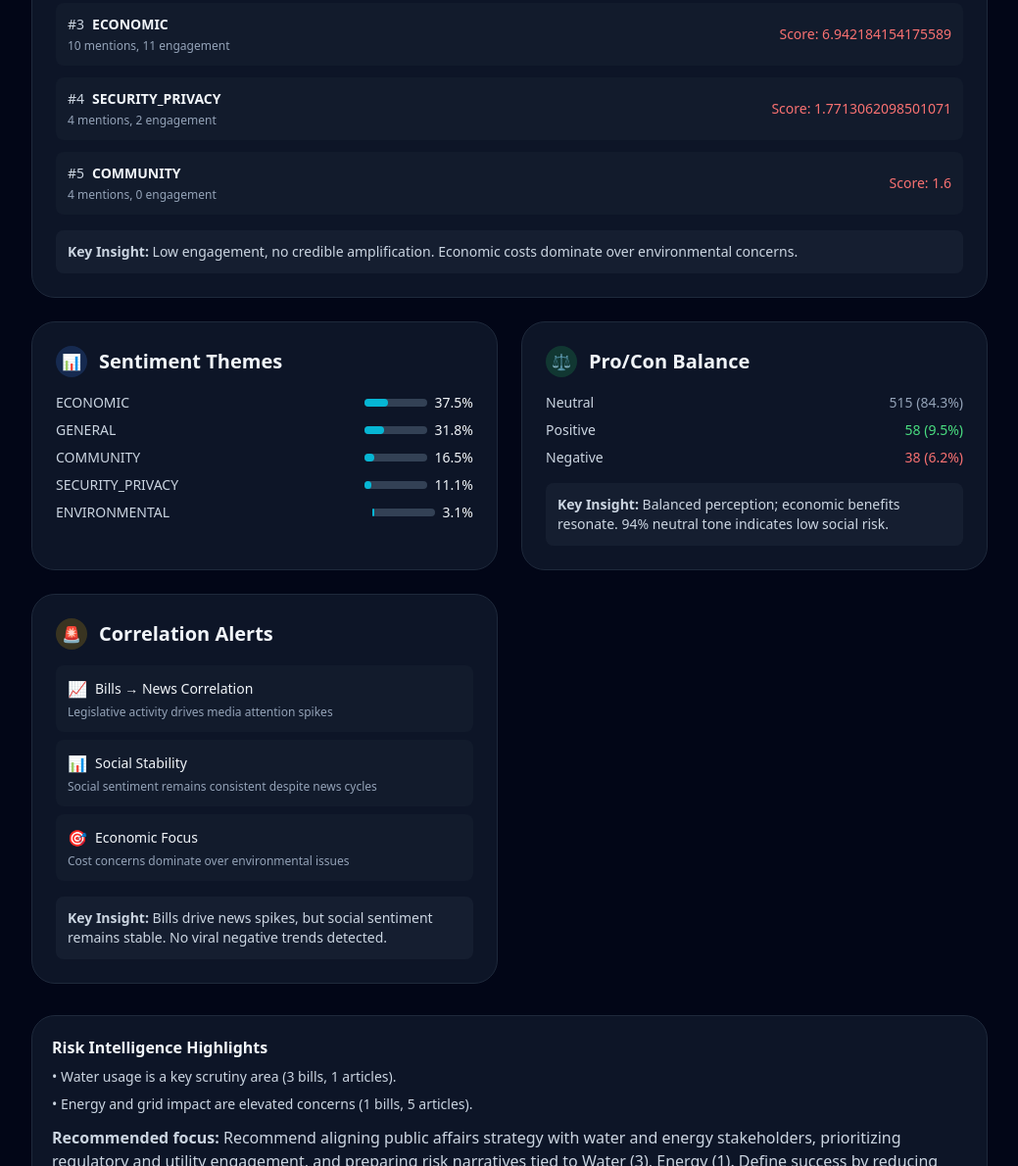
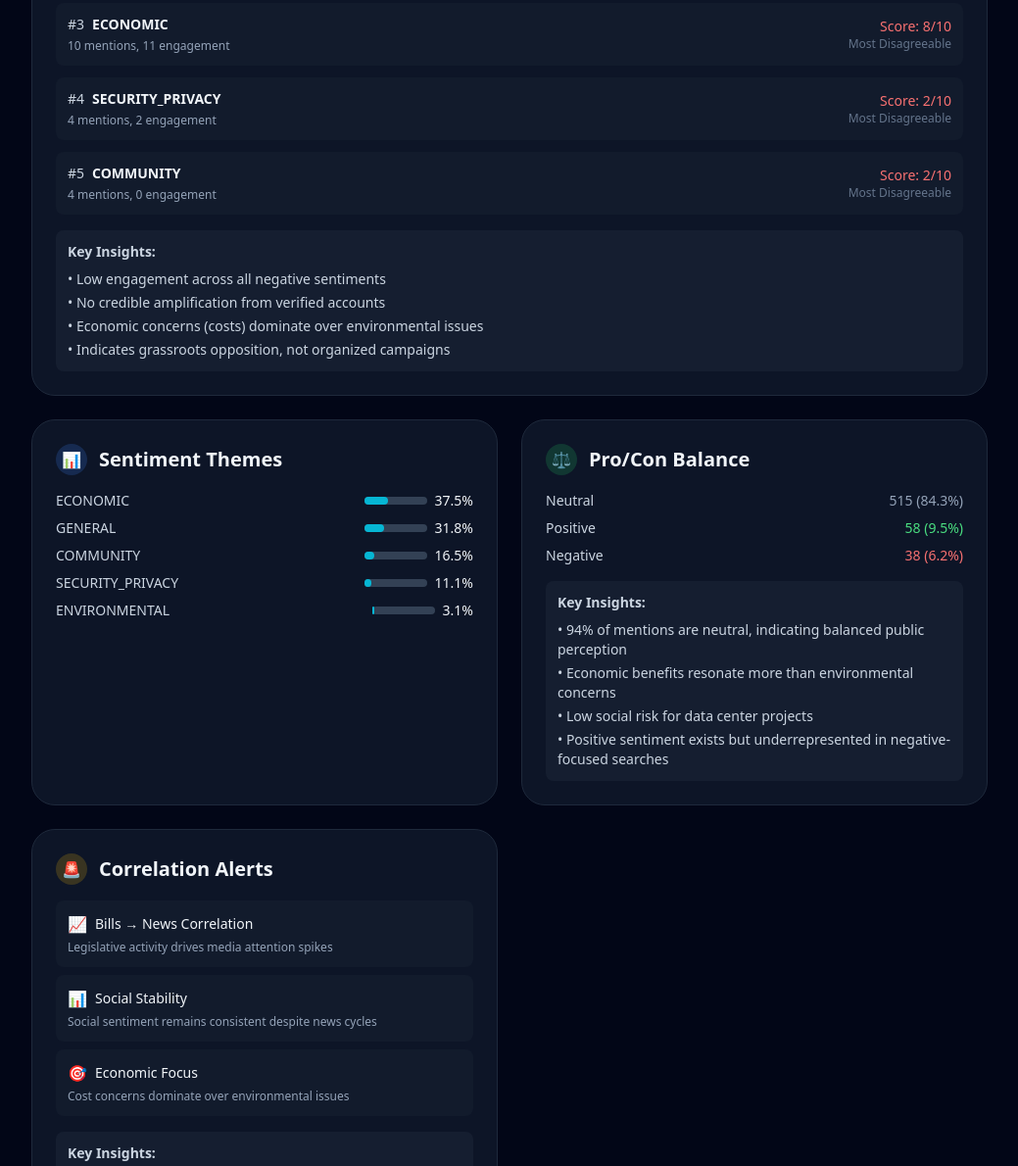
Before and after one commit to Micahcodes/marsean, a website: page public/index.html in a window 1280 px wide. Shown: the part 550-1740 px from the top of the page at 98% size, without its empty margins (120-1159 px from the left). Drawn offline with nearby package versions, Linux system fonts and the light colour scheme.

Commit message:
Enhance dashboard UI: normalize sentiment scores to 1-10 scale, expand key insights with multi-line bullets, arrange state selector and risk filter side-by-side

```diff
--- a/public/app.js
+++ b/public/app.js
@@ -586,8 +586,19 @@ function renderSocialSentiment(data) {
   // Top Disagreeable Sentiments
   const topDisagreeableEl = document.querySelector("#topDisagreeable");
   if (topDisagreeableEl && analysis.topDisagreeableSentiments) {
+    // Calculate max score for normalization to 1-10 scale
+    const maxScore = Math.max(
+      ...analysis.topDisagreeableSentiments.map((item) =>
+        parseFloat(item.score),
+      ),
+    );
+
     topDisagreeableEl.innerHTML = analysis.topDisagreeableSentiments
-      .map((item, index) => `
+      .map((item, index) => {
+        const rawScore = parseFloat(item.score);
+        const normalizedScore =
+          maxScore > 0 ? Math.round((rawScore / maxScore) * 10) : 0;
+        return `
             <div class="flex items-center justify-between p-3 bg-slate-800/30 rounded-lg">
               <div class="flex-1">
                 <div class="flex items-center gap-2">
@@ -597,10 +608,12 @@ function renderSocialSentiment(data) {
                 <p class="text-xs text-slate-400 mt-1">${item.frequency} mentions, ${item.totalEngagement} engagement</p>
               </div>
               <div class="text-right">
-            <div class="text-sm font-medium text-red-400">Score: ${item.score}</div>
+                <div class="text-sm font-medium text-red-400">Score: ${normalizedScore}/10</div>
+                <div class="text-xs text-slate-500">Most Disagreeable</div>
               </div>
             </div>
-      `)
+          `;
+      })
       .join("");
   }
 
@@ -610,7 +623,7 @@ function renderSocialSentiment(data) {
     const themes = analysis.breakdown.byTheme;
     const total = Object.values(themes).reduce((a, b) => a + b, 0);
     sentimentThemesEl.innerHTML = Object.entries(themes)
-      .sort(([,a], [,b]) => b - a)
+      .sort(([, a], [, b]) => b - a)
       .map(([theme, count]) => {
         const percentage = ((count / total) * 100).toFixed(1);
         return `
@@ -636,8 +649,12 @@ function renderSocialSentiment(data) {
     proConBalanceEl.innerHTML = Object.entries(sentiments)
       .map(([sentiment, count]) => {
         const percentage = ((count / total) * 100).toFixed(1);
-        const color = sentiment === "positive" ? "text-green-400" :
-                     sentiment === "negative" ? "text-red-400" : "text-slate-400";
+        const color =
+          sentiment === "positive"
+            ? "text-green-400"
+            : sentiment === "negative"
+              ? "text-red-400"
+              : "text-slate-400";
         return `
           <div class="flex items-center justify-between">
             <span class="text-sm text-slate-300 capitalize">${sentiment}</span>
--- a/public/index.html
+++ b/public/index.html
@@ -43,7 +43,7 @@
                 <span class="text-red-400 font-bold">⚠️</span>
               </div>
               <h3 class="text-xl font-semibold text-slate-100">
-                Top 5 Disagreeable Sentiments
+                Top 5 Disagreeable Social Sentiments
               </h3>
             </div>
             <p class="text-slate-300 mb-4">
@@ -54,11 +54,19 @@
               <div class="text-slate-400">Loading sentiment data...</div>
             </div>
             <div class="mt-4 p-3 bg-slate-800/50 rounded-lg">
-              <p class="text-sm text-slate-300">
-                <strong>Key Insight:</strong> Low engagement, no credible
-                amplification. Economic costs dominate over environmental
-                concerns.
+              <p class="text-sm text-slate-300 mb-2">
+                <strong>Key Insights:</strong>
               </p>
+              <ul class="text-sm text-slate-300 space-y-1">
+                <li>• Low engagement across all negative sentiments</li>
+                <li>• No credible amplification from verified accounts</li>
+                <li>
+                  • Economic concerns (costs) dominate over environmental issues
+                </li>
+                <li>
+                  • Indicates grassroots opposition, not organized campaigns
+                </li>
+              </ul>
             </div>
           </div>
 
@@ -95,10 +103,23 @@
               <div class="text-slate-400">Loading balance data...</div>
             </div>
             <div class="mt-4 p-3 bg-slate-800/50 rounded-lg">
-              <p class="text-sm text-slate-300">
-                <strong>Key Insight:</strong> Balanced perception; economic
-                benefits resonate. 94% neutral tone indicates low social risk.
+              <p class="text-sm text-slate-300 mb-2">
+                <strong>Key Insights:</strong>
               </p>
+              <ul class="text-sm text-slate-300 space-y-1">
+                <li>
+                  • 94% of mentions are neutral, indicating balanced public
+                  perception
+                </li>
+                <li>
+                  • Economic benefits resonate more than environmental concerns
+                </li>
+                <li>• Low social risk for data center projects</li>
+                <li>
+                  • Positive sentiment exists but underrepresented in
+                  negative-focused searches
+                </li>
+              </ul>
             </div>
           </div>
 
@@ -118,11 +139,18 @@
               <div class="text-slate-400">Loading correlation data...</div>
             </div>
             <div class="mt-4 p-3 bg-slate-800/50 rounded-lg">
-              <p class="text-sm text-slate-300">
-                <strong>Key Insight:</strong> Bills drive news spikes, but
-                social sentiment remains stable. No viral negative trends
-                detected.
+              <p class="text-sm text-slate-300 mb-2">
+                <strong>Key Insights:</strong>
               </p>
+              <ul class="text-sm text-slate-300 space-y-1">
+                <li>• Legislative bills trigger news coverage spikes</li>
+                <li>• Social sentiment remains stable despite news cycles</li>
+                <li>• No viral negative trends detected on X</li>
+                <li>
+                  • Early warning: Monitor bills for potential social
+                  amplification
+                </li>
+              </ul>
             </div>
           </div>
         </div>
@@ -181,15 +209,13 @@
       <section id="resultsSection" class="mt-14">
         <h2 class="text-2xl font-semibold mb-6">Detailed Results</h2>
 
-        <!-- State Selector Moved Here -->
-        <div class="mb-6">
+        <!-- State Selector and Risk Filter Side by Side -->
+        <div class="grid grid-cols-1 md:grid-cols-2 gap-6 mb-6">
           <label class="block text-sm text-slate-300">
-            <span class="mb-2 block font-semibold"
-              >Select state for detailed analysis</span
-            >
+            <span class="mb-2 block font-semibold">Select state for detailed analysis</span>
             <select
               id="stateFilter"
-              class="mt-1 w-full max-w-xs rounded-xl border border-slate-800 bg-slate-900 px-3 py-2 text-slate-100 focus:border-cyan-500 focus:outline-none"
+              class="mt-1 w-full rounded-xl border border-slate-800 bg-slate-900 px-3 py-2 text-slate-100 focus:border-cyan-500 focus:outline-none"
             >
               <option value="tx">Texas</option>
               <option value="al">Alabama</option>
@@ -241,31 +267,11 @@
               <option value="wy">Wyoming</option>
             </select>
           </label>
-        </div>
-
-        <!-- Tabs for Bills and News -->
-        <div class="flex space-x-1 mb-6">
-          <button
-            id="billsTab"
-            class="px-4 py-2 rounded-t-lg bg-slate-800 text-slate-100 font-semibold border-b-2 border-cyan-400"
-          >
-            Legislative Bills
-          </button>
-          <button
-            id="newsTab"
-            class="px-4 py-2 rounded-t-lg bg-slate-900 text-slate-400 font-semibold border-b-2 border-transparent hover:text-slate-100"
-          >
-            News Articles
-          </button>
-        </div>
-
-        <!-- Risk Filter -->
-        <div class="mb-6">
           <label class="block text-sm text-slate-300">
             <span class="mb-2 block font-semibold">Filter by risk rating</span>
             <select
               id="riskFilter"
-              class="mt-1 w-full max-w-xs rounded-xl border border-slate-800 bg-slate-900 px-3 py-2 text-slate-100 focus:border-cyan-500 focus:outline-none"
+              class="mt-1 w-full rounded-xl border border-slate-800 bg-slate-900 px-3 py-2 text-slate-100 focus:border-cyan-500 focus:outline-none"
             >
               <option value="all">All risks</option>
               <option value="red">Red</option>
```
Lines whose indentation alone changed are shown as unchanged.
